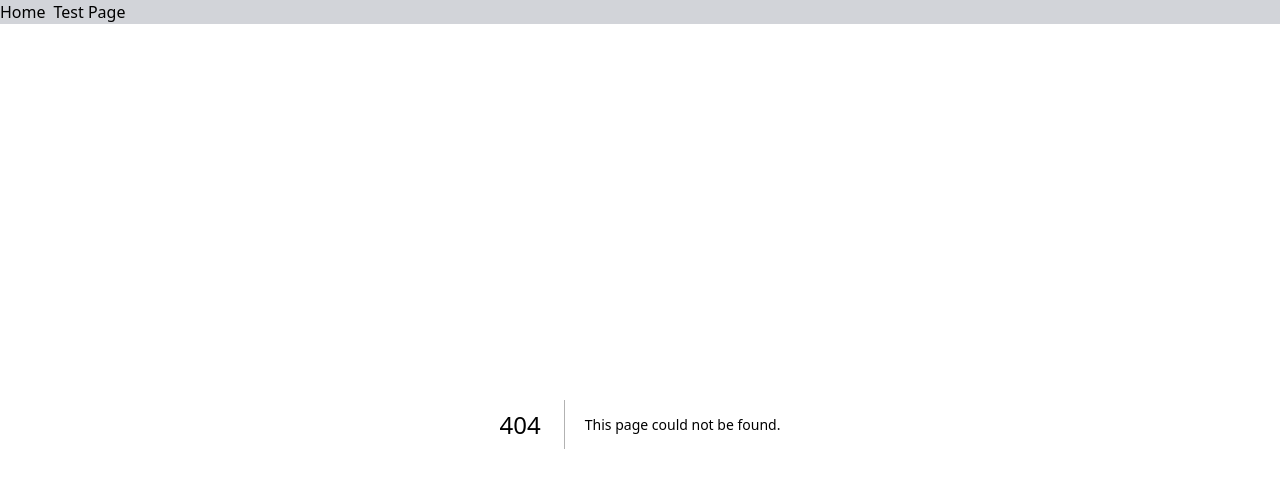
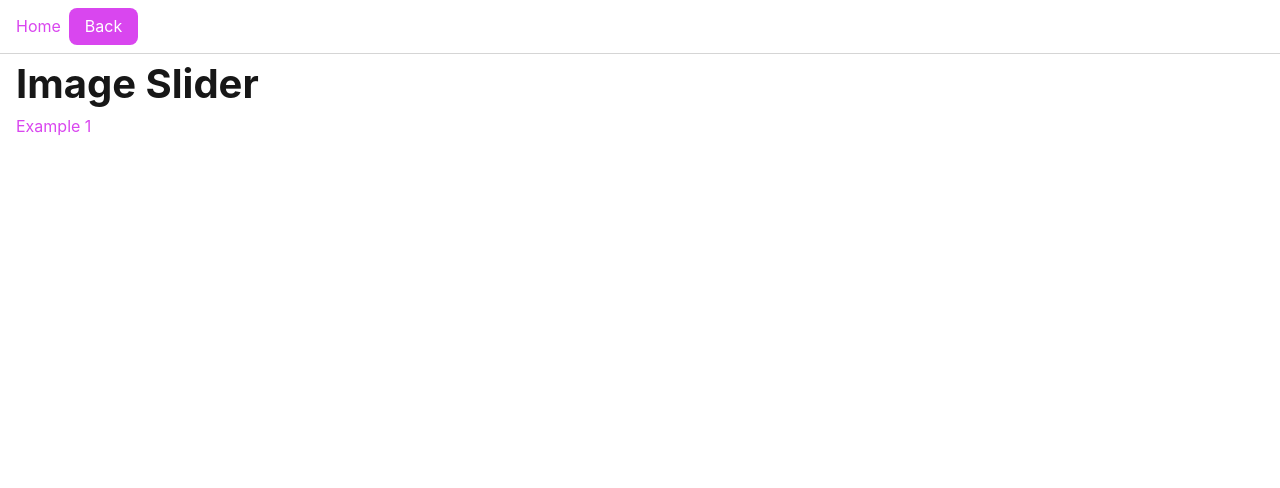
Before and after one commit to emanuelefavero/nextjs-16, a Next.js app: page /image-slider in a window 1280 px wide. Before the commit this address had no page. Shown: the top 488 px of the page. Built offline with nearby package versions, Linux system fonts and the light colour scheme.

Commit message:
feat: change app styling and behavior - header, links

```diff
--- a/src/app/globals.css
+++ b/src/app/globals.css
@@ -3,6 +3,9 @@
 :root {
   --background: #ffffff;
   --foreground: #171717;
+  --primary: #d946ef;
+  --primary-hover: #c026d3;
+  --selection: rgba(216, 70, 239, 0.3);
 
   @media (prefers-color-scheme: dark) {
     --background: #0a0a0a;
@@ -17,8 +20,110 @@
   --font-mono: var(--font-geist-mono);
 }
 
-body {
-  background: var(--background);
-  color: var(--foreground);
-  font-family: system-ui, Inter, Helvetica, Roboto, sans-serif;
+@layer base {
+  * {
+    box-sizing: border-box;
+    padding: 0;
+    margin: 0;
+  }
+
+  body {
+    background-color: var(--background);
+    color: var(--foreground);
+    font-family:
+      -apple-system, 'Helvetica Neue', Helvetica, BlinkMacSystemFont,
+      'Segoe UI', Roboto, Oxygen, Ubuntu, Cantarell, 'Open Sans', sans-serif;
+  }
+
+  ::selection {
+    background-color: var(--selection);
+  }
+
+  :focus-visible {
+    outline: 2px solid var(--primary);
+  }
+
+  h1,
+  h2,
+  h3,
+  h4,
+  h5,
+  h6 {
+    font-weight: bold;
+  }
+
+  h1 {
+    font-size: 2.5rem;
+  }
+
+  h2 {
+    font-size: 2rem;
+  }
+
+  h3 {
+    font-size: 1.75rem;
+  }
+
+  h4 {
+    font-size: 1.5rem;
+  }
+
+  h5 {
+    font-size: 1.25rem;
+  }
+
+  h6 {
+    font-size: 1rem;
+  }
+
+  a {
+    color: var(--primary);
+    text-decoration: none;
+  }
+
+  a:hover {
+    text-decoration: underline;
+  }
+
+  button,
+  input[type='submit'] {
+    background-color: var(--primary);
+    color: #fff;
+    padding: 0.4rem 1rem;
+    border-radius: 0.5rem;
+    border: none;
+    cursor: pointer;
+
+    transition: scale 0.2s;
+  }
+
+  button:hover,
+  input[type='submit']:hover {
+    background-color: var(--primary-hover);
+  }
+
+  button:active,
+  input[type='submit']:active {
+    scale: 0.95;
+  }
+
+  button:disabled,
+  input[type='submit']:disabled {
+    background-color: #64748b;
+    color: #fff;
+    /* cursor: not-allowed; */
+    cursor: default;
+    user-select: none;
+  }
+
+  input {
+    color: var(--foreground);
+    border: 1px solid var(--foreground);
+    padding: 0.5rem;
+    border-radius: 0.5rem;
+  }
+
+  select {
+    color: #000;
+  }
 }
--- /dev/null
+++ b/src/app/image-slider/example-1/page.tsx
@@ -0,0 +1,7 @@
+export default function Page() {
+  return (
+    <>
+      <h1>Image Slider Example 1</h1>
+    </>
+  )
+}
--- /dev/null
+++ b/src/app/image-slider/page.tsx
@@ -0,0 +1,15 @@
+import Link from 'next/link'
+
+export default function Page() {
+  return (
+    <>
+      <h1>Image Slider</h1>
+
+      <ul className='flex flex-col gap-2'>
+        <li>
+          <Link href='/image-slider/example-1'>Example 1</Link>
+        </li>
+      </ul>
+    </>
+  )
+}
--- a/src/app/layout.tsx
+++ b/src/app/layout.tsx
@@ -30,7 +30,7 @@ export default function RootLayout({
       >
         <Header />
 
-        <main>{children}</main>
+        <main className='px-4'>{children}</main>
       </body>
     </html>
   )
--- a/src/app/page.tsx
+++ b/src/app/page.tsx
@@ -1,11 +1,21 @@
-import { Users } from '@/components/users'
+import Link from 'next/link'
 
 export default async function Home() {
   return (
     <>
-      <h1>Home</h1>
+      <h1>Next.js 16</h1>
 
-      <Users />
+      <ul className='flex flex-col gap-2'>
+        <li>
+          <Link href='/test'>Test Page</Link>
+        </li>
+        <li>
+          <Link href='/image-slider'>Image Slider</Link>
+        </li>
+        <li>
+          <Link href='/use-cache'>use cache</Link>
+        </li>
+      </ul>
     </>
   )
 }
--- /dev/null
+++ b/src/app/use-cache/page.tsx
@@ -0,0 +1,10 @@
+import { Users } from '@/app/use-cache/users'
+
+export default function Page() {
+  return (
+    <>
+      <h1>use cache</h1>
+      <Users />
+    </>
+  )
+}
--- a/src/components/header.tsx
+++ b/src/components/header.tsx
@@ -1,14 +1,25 @@
+'use client'
+
 import Link from 'next/link'
+import { usePathname, useRouter } from 'next/navigation'
 
 export function Header() {
+  const router = useRouter()
+  const pathname = usePathname()
+
   return (
-    <header className='flex gap-2 bg-gray-500/30'>
-      <Link href='/' className='hover:underline'>
-        Home
-      </Link>
-      <Link href='/test' className='hover:underline'>
-        Test Page
-      </Link>
+    <header className='flex items-center gap-2 border-b border-neutral-500/30 px-4 py-2'>
+      {pathname !== '/' ? (
+        <>
+          <Link href='/'>Home</Link>
+
+          <button type='button' onClick={() => router.back()}>
+            Back
+          </button>
+        </>
+      ) : (
+        <div className='text-3xl font-bold'>Home</div>
+      )}
     </header>
   )
 }
```
Also changed, not shown: src/app/use-cache/users.tsx (renamed from src/components/users.tsx).
